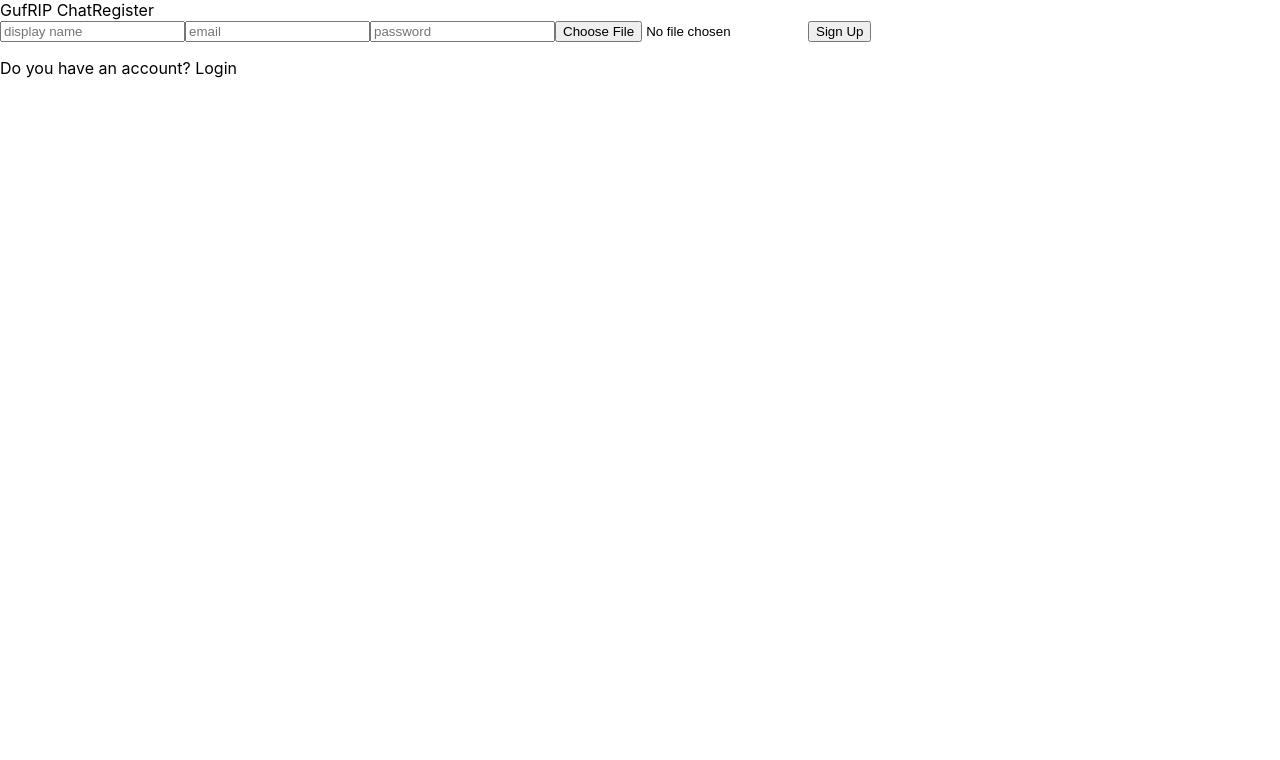
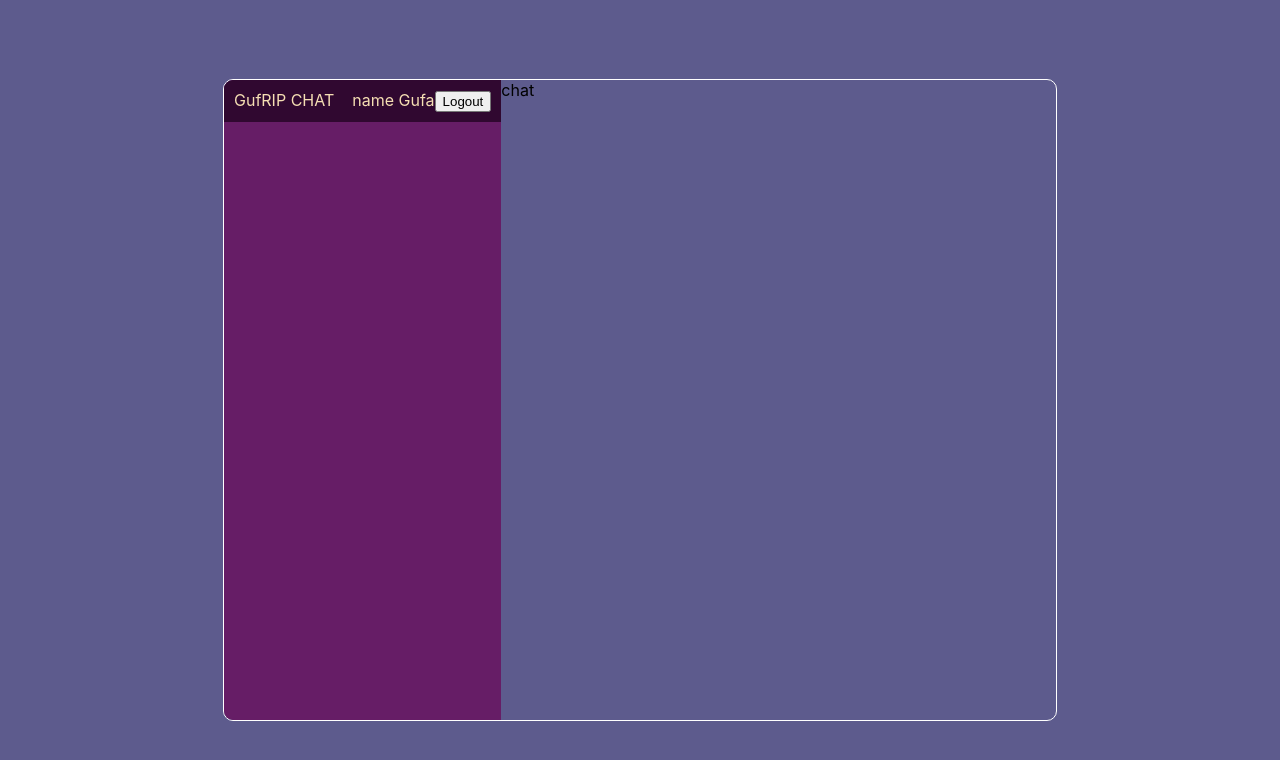
Before and after one commit to MolchanovAlexander/appchat, a React (Create React App) app: page / in a window 1280 px wide. Shown: the top 760 px of the page. Built offline with nearby package versions, Linux system fonts and the light colour scheme.

Commit message:
23 minutes

```diff
--- a/src/App.js
+++ b/src/App.js
@@ -1,9 +1,11 @@
+import Home from './pages/Home';
+import Login from './pages/Login';
 import Register from './pages/Register';
 import "./style.scss"
 
 function App() {
   return (
-    <Register/ >
+    <Home/ >
   );
 }
 
--- /dev/null
+++ b/src/components/Chat.jsx
@@ -0,0 +1,10 @@
+import React from "react";
+
+const Chat = () => {
+    return (
+        <div className="chat">
+            chat
+        </div>
+    )
+}
+export default Chat
--- /dev/null
+++ b/src/components/Navbar.jsx
@@ -0,0 +1,15 @@
+import React from "react";
+
+const Navbar =()=> {
+    return (
+        <div className="navbar">
+            <span className="logo">GufRIP CHAT</span>
+            <div className="user">
+                <img src="" alt="" />
+                <span>name Gufa</span>
+                <button>Logout</button>
+            </div>
+        </div>
+    )
+}
+export default Navbar
--- /dev/null
+++ b/src/components/Sidebar.jsx
@@ -0,0 +1,11 @@
+import React from "react";
+import Navbar from "./Navbar"
+
+const Sidebar =()=> {
+    return (
+        <div className="sidebar">
+            <Navbar/>
+        </div>
+    )
+}
+export default Sidebar
--- a/src/pages/Home.jsx
+++ b/src/pages/Home.jsx
@@ -0,0 +1,18 @@
+import React from "react";
+import Sidebar from "../components/Sidebar";
+import Chat from "../components/Chat";
+
+
+const Home = (props) => {
+    return (
+    <div className="home">
+        <div className="container">
+            <Sidebar/>
+            <Chat/>
+        </div>
+
+    </div>
+    )
+}
+
+export default Home
--- a/src/pages/Login.jsx
+++ b/src/pages/Login.jsx
@@ -0,0 +1,22 @@
+import React from "react";
+
+
+const Login =(props)=>{
+    return <div className="formContainer">
+        <div className="formWrapper">
+            <span className="logo">GufRIP Chat</span>
+             <span className="title">Login</span>
+            <form>
+
+                <input type ="email" placeholder="email"/>
+                <input type ="password" placeholder="password"/>
+
+                <button>Sign In</button>
+            </form>
+            <p>You don't have an account? Register</p>
+        </div>
+
+    </div>
+}
+
+export default Login
--- a/src/pages/Register.jsx
+++ b/src/pages/Register.jsx
@@ -1,4 +1,5 @@
 import React from "react";
+import Add from "../img/pngwing.com.png"
 
 const Register =(props)=>{
     return <div className="formContainer">
@@ -9,7 +10,10 @@ const Register =(props)=>{
                 <input type ="text" placeholder="display name"/>
                 <input type ="email" placeholder="email"/>
                 <input type ="password" placeholder="password"/>
-                <input type ="file"/>
+                <input style={{display:'none'}}type ="file" id="file"/>
+                <label htmlFor="file"><img src={Add} alt="" />
+                <span>Add your avatar</span>
+                </label>
                 <button>Sign Up</button>
             </form>
             <p>Do you have an account? Login</p>
--- a/src/style.scss
+++ b/src/style.scss
@@ -0,0 +1,102 @@
+.formContainer {
+    background-color: rgb(109, 109, 185);
+    height: 100vh;
+    display: flex;
+    align-items: center;
+    justify-content: center;
+
+    .formWrapper {
+        background-color: rgb(217, 217, 238);
+        padding: 20px 60px;
+        display: flex;
+        flex-direction: column;
+        gap: 10px;
+        border-radius: 10px;
+        align-items: center;
+
+        .logo {
+            color: #5d5b8d;
+            font-weight: bold;
+            font-size: 24px;
+        }
+
+        .title {
+            color: #5d5b8d;
+            font-weight: normal;
+            font-size: 12px;
+        }
+
+        form {
+            display: flex;
+            flex-direction: column;
+            gap: 15px;
+
+            input {
+                padding: 15px;
+                border: none;
+                border-bottom: 1px solid #b5b5ca;
+
+                &::placeholder {
+                    color: rgba(85, 109, 190, 0.747);
+                }
+            }
+
+            button {
+                padding: 10px;
+                font-weight: bold;
+                background-color: #4b77c9;
+                color: #fff;
+                border: none;
+                cursor: pointer;
+
+            }
+
+            label {
+                display: flex;
+                align-items: center;
+                gap: 10px;
+                color: #8da4f1;
+                font-size: 12px;
+                cursor: pointer;
+            }
+        }
+
+        p {
+            color: #5d5b8d;
+            font-size: 12px;
+            margin-top: 10px;
+        }
+    }
+}
+
+.home {
+    background-color: #5d5b8d;
+    height: 100vh;
+    display: flex;
+    align-items: center;
+    justify-content: center;
+
+    .container {
+        border-radius: 10px;
+        border: 1px solid white;
+        width: 65%;
+        height: 80%;
+        display: flex;
+        overflow: hidden;
+        .sidebar{
+            flex: 1;
+            background-color: rgb(102, 29, 102);
+            .navbar{
+                display: flex;
+                background-color:rgb(48, 8, 48);
+                padding: 10px;
+                justify-content: space-between;
+                color: wheat;
+            }
+        }
+        .chat{
+            flex: 2;
+            border-radius: 10px;
+        }
+    }
+}
```
Also changed, not shown: src/components/Chats.jsx (added, +10 -0 lines), src/components/InputPannel.jsx (added, +10 -0 lines), src/components/Messages.jsx (added, +10 -0 lines), src/components/Search.jsx (added, +10 -0 lines), src/img/pngwing.com.png (added).
